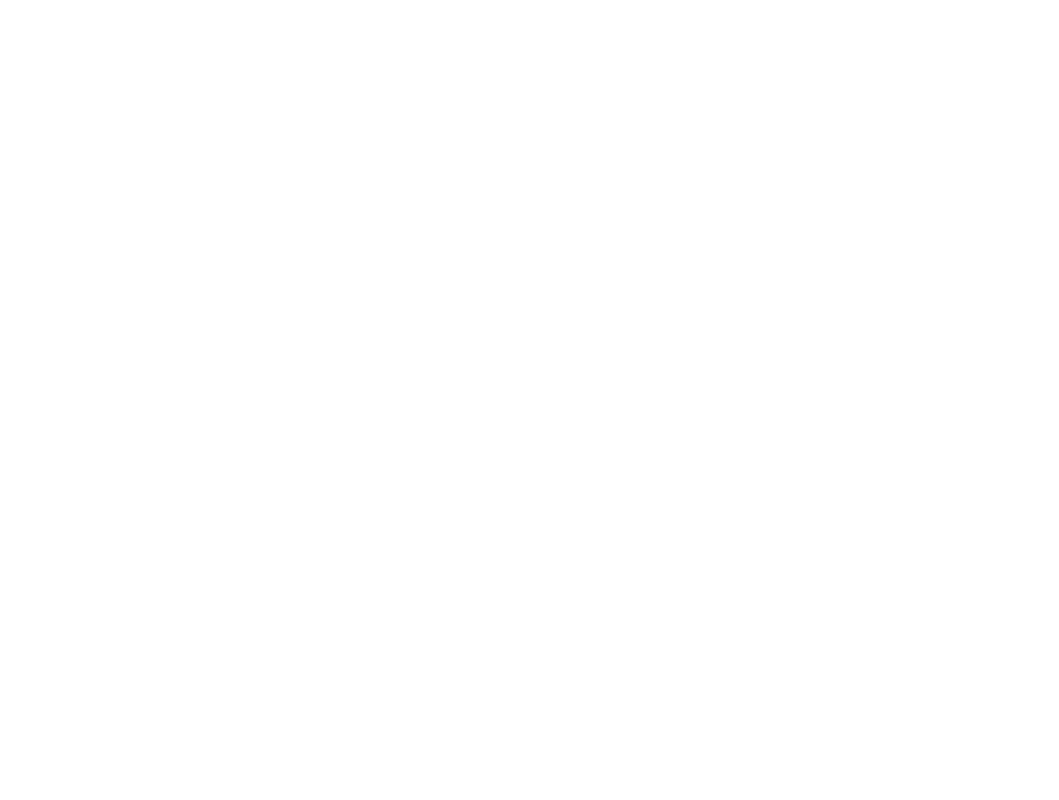
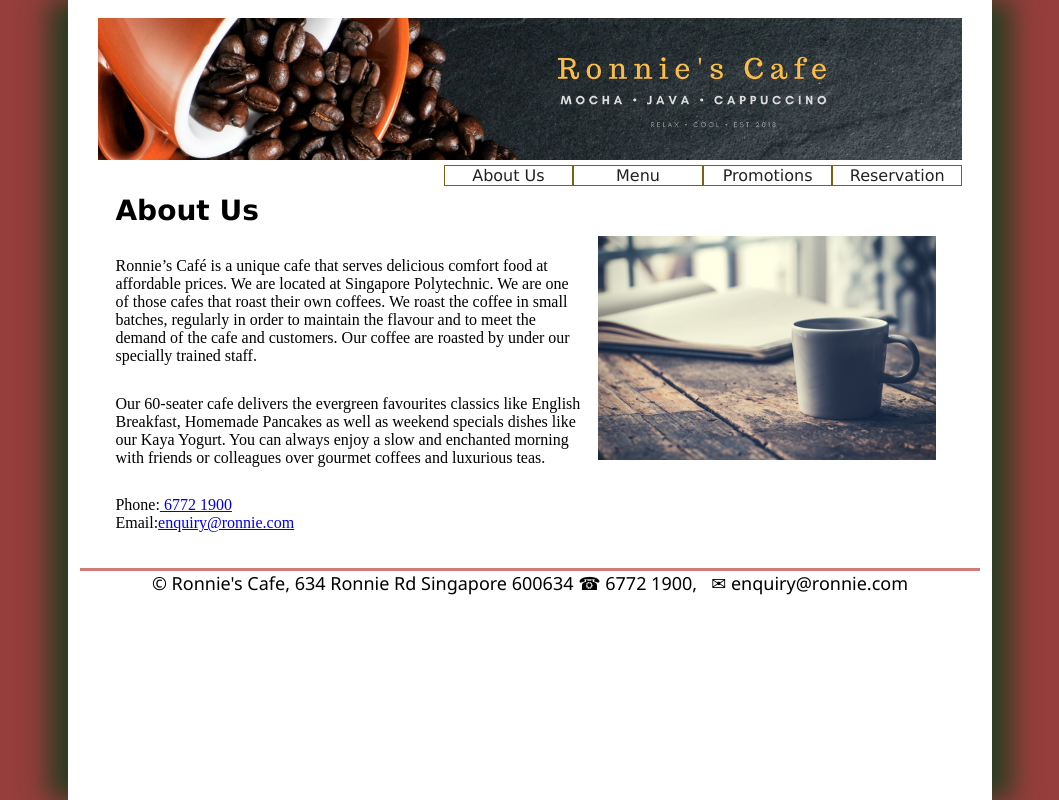
Before and after one commit to jayelinjiaqi/Web-Development, a plain HTML site: page 2-Ronnie's Cafe/rc_about.html in a window 1280 px wide. Shown: the whole page, without its empty margins (110-1169 px from the left). Drawn offline with Linux system fonts and the light colour scheme.

Commit message:
Revise rc_about.html with updated structure and content
Removed outdated comments and added HTML structure with metadata.

```diff
--- a/2-Ronnie's Cafe/rc_about.html
+++ b/2-Ronnie's Cafe/rc_about.html
@@ -1,10 +1,65 @@
    <!--
-    Pricatical 1A
-
     Starting Page of Ronnie's Cafe
-    Student Name:
-    Admin No:
 
     Filename: rc_about.html
     CSS: rc_base.css , rc_overlay.css
    -->
+
+   <!DOCTYPE html>
+
+   <html>
+      <head>
+         <title>Ronnie's Cafe</title>
+         <meta name="description" content="Ronnie's Cafe About Us">
+         <meta name="keywords" content="food, cafe, restaurant"
+
+         <link href="rc_base.css" rel="stylesheet">
+         <link href="rc_overlay.css" rel="stylesheet">
+
+      </head>
+
+      <body>
+         <header>
+            <!-- Click on image, link back to homepage -->
+            <a href="index.html">
+               <img src="rc_logo.png" alt="Ronnie's Cafe Logo"
+            </a>
+
+            <nav>
+               <ul>
+                  <li><a href="rc_about.html">About Us</a></li>
+                  <li><a href="rc_menu.html">Menu</a></li>
+                  <li><a href="rc_promotions.html">Promotions</a></li>
+                  <li><a href="rc_reservation.html">Reservation</a></li>
+               </ul>
+            </nav>
+         </header>
+
+         <article>
+            <h1>About Us</h1>
+            <img src="rc_photo2.png" alt="white cup">
+            <p>
+               Ronnie’s Café is a unique cafe that serves delicious comfort food at affordable prices. We are
+               located at Singapore Polytechnic. We are one of those cafes that roast their own coffees. We roast the coffee in small batches, regularly in order to maintain the flavour and to meet the demand of the cafe and customers. Our coffee are roasted by under our specially trained staff.
+            </p>
+
+            <p>
+               Our 60-seater cafe delivers the evergreen favourites classics like English Breakfast, Homemade Pancakes as well as weekend specials dishes like our Kaya Yogurt. You can always enjoy a slow and enchanted morning with friends or colleagues over gourmet coffees and luxurious teas.
+            </p>
+
+            <p>
+               Phone:<a href="tel:+6567721900"> 6772 1900</a><br>
+               Email:<a href="mailto:enquiries@ronnie.com">enquiry@ronnie.com</a>
+            </p>
+
+         </article>
+
+      </body>
+
+      <footer>
+         &copy; Ronnie's Cafe, 634 Ronnie Rd Singapore 600634
+         &#9742; 6772 1900, &nbsp;
+         &#9993; enquiry@ronnie.com
+      </footer>
+
+   </html>
```
